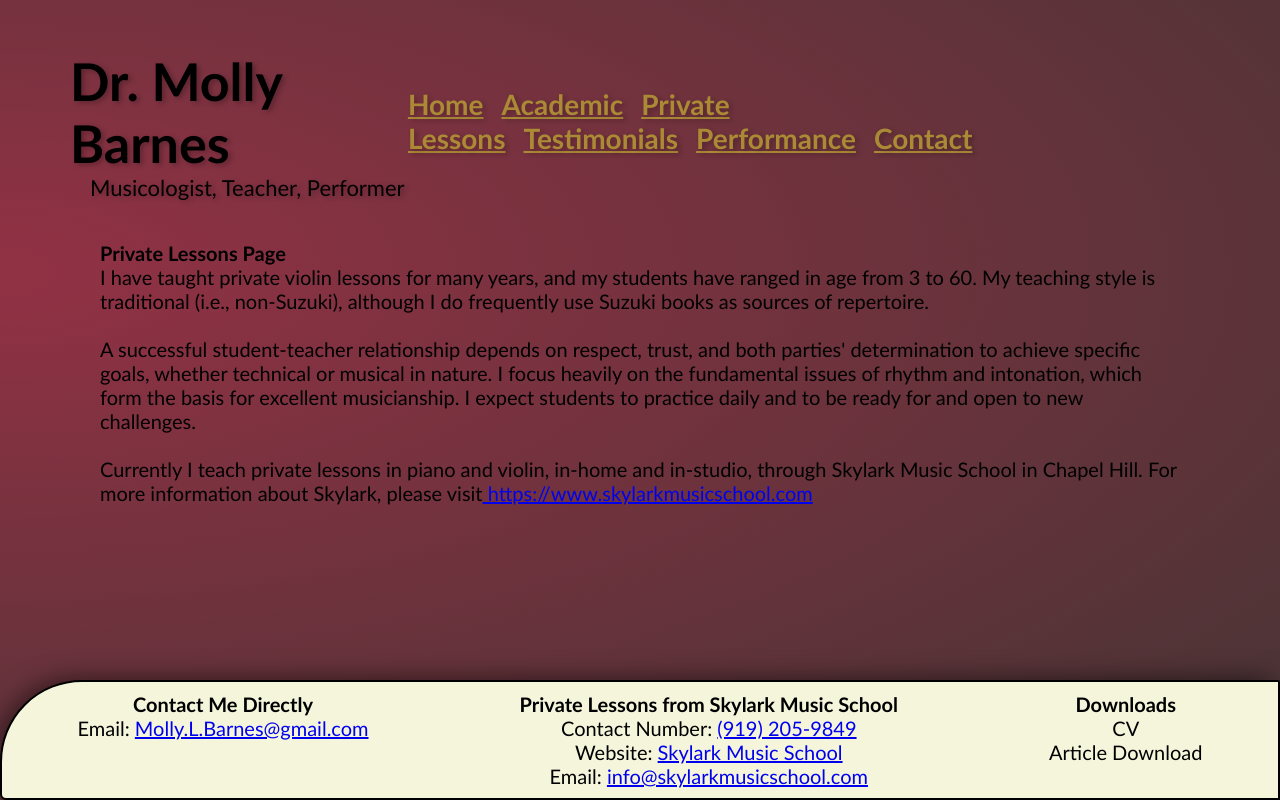
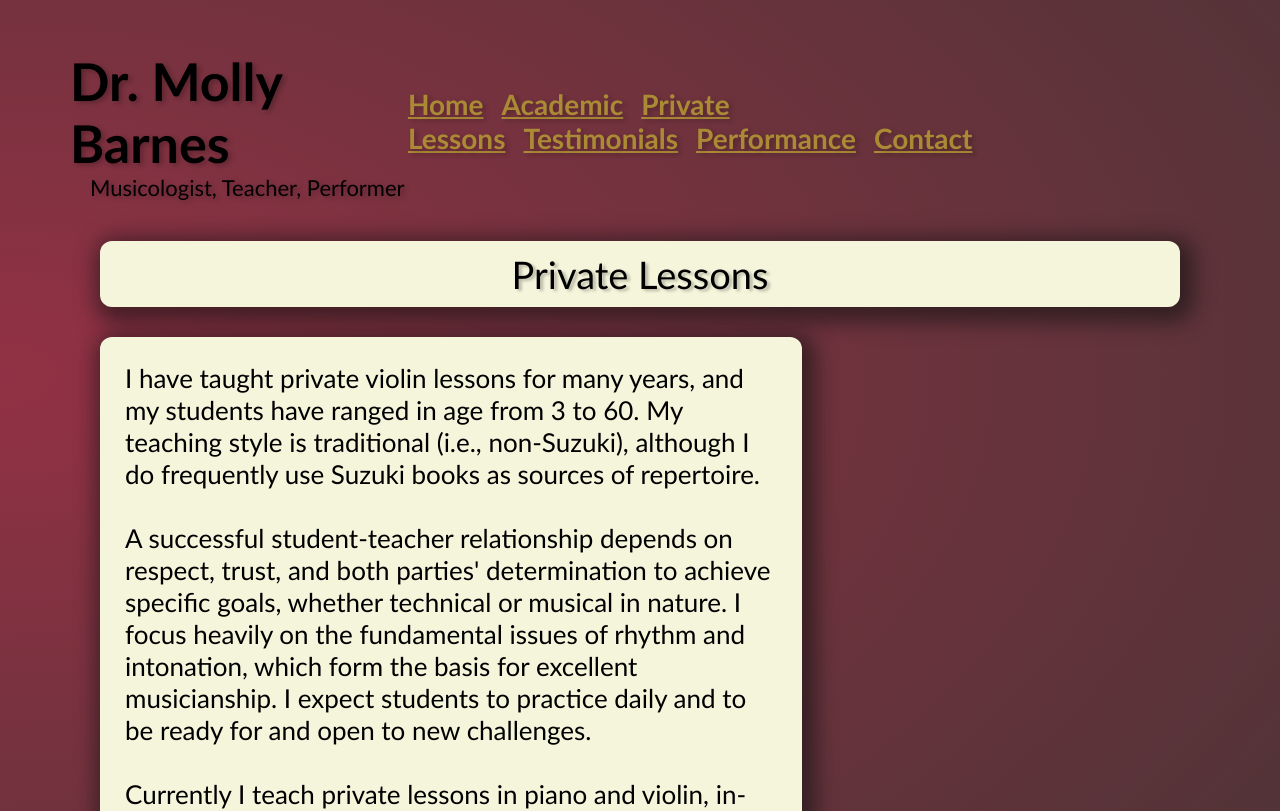
Before and after one commit to jlayher/molly-barnes-music, a Next.js app: page /private-lessons in a window 1280 px wide. Shown: the top 811 px of the page. Built offline with nearby package versions, Linux system fonts and the light colour scheme.

Commit message:
Some Deployment issues.  Updated page styles to be similar to home

```diff
--- a/src/pages/private-lessons.js
+++ b/src/pages/private-lessons.js
@@ -1,31 +1,41 @@
 import React from "react";
 import Layout from "@/layout/Layout";
+
+import styles from "@/styles/privatelessons.module.css";
 
 const PrivateLessons = () => {
   return (
     <Layout>
-      <h1>Private Lessons Page</h1>
-      <p>
-        I have taught private violin lessons for many years, and my students
-        have ranged in age from 3 to 60. My teaching style is traditional (i.e.,
-        non-Suzuki), although I do frequently use Suzuki books as sources of
-        repertoire.
-        <br />
-        <br />
-        A successful student-teacher relationship depends on
-        respect, trust, and both parties' determination to achieve specific
-        goals, whether technical or musical in nature. I focus heavily on the
-        fundamental issues of rhythm and intonation, which form the basis for
-        excellent musicianship. I expect students to practice daily and to be
-        ready for and open to new challenges.
-        <br/>
-        <br/>
-        Currently I teach private lessons
-        in piano and violin, in-home and in-studio, through Skylark Music School
-        in Chapel Hill.
-        For more information about Skylark, please visit
-        <a href="https://www.skylarkmusicschool.com"> https://www.skylarkmusicschool.com</a>
-      </p>
+      <div className={styles.privatelessons__title}>Private Lessons</div>
+
+      {/* body container */}
+      <div className={styles.privatelessons__body_container}>
+        <div className={styles.privatelessons__body_text}>
+          <p>
+            I have taught private violin lessons for many years, and my students
+            have ranged in age from 3 to 60. My teaching style is traditional
+            (i.e., non-Suzuki), although I do frequently use Suzuki books as
+            sources of repertoire.
+            <br />
+            <br />
+            A successful student-teacher relationship depends on respect, trust,
+            and both parties' determination to achieve specific goals, whether
+            technical or musical in nature. I focus heavily on the fundamental
+            issues of rhythm and intonation, which form the basis for excellent
+            musicianship. I expect students to practice daily and to be ready
+            for and open to new challenges.
+            <br />
+            <br />
+            Currently I teach private lessons in piano and violin, in-home and
+            in-studio, through Skylark Music School in Chapel Hill. For more
+            information about Skylark, please visit
+            <a href="https://www.skylarkmusicschool.com">
+              {" "}
+              https://www.skylarkmusicschool.com
+            </a>
+          </p>
+        </div>
+      </div>
     </Layout>
   );
 };
--- /dev/null
+++ b/src/styles/privatelessons.module.css
@@ -0,0 +1,58 @@
+
+
+.privatelessons__title {
+    display: flex;
+    justify-content: center;
+
+    padding-top: 10px;
+    padding-bottom: 10px;
+    margin: 0px 0px 20px 0px;
+
+    border-radius: 12px;
+
+    font-size: 38px;
+    font-weight: 400;
+
+    text-shadow: 3px 2px 3px rgba(0,0,0,0.25);
+    background-color: beige;
+
+      /* gradient generated with cssmatic.com */
+  -webkit-box-shadow: 5px 6px 20px 9px rgba(18,18,18,0.57);
+  -moz-box-shadow: 5px 6px 20px 9px rgba(18,18,18,0.57);
+  box-shadow: 5px 6px 20px 9px rgba(18,18,18,0.57);
+  }
+
+  .privatelessons__body_container {
+    display: flex;
+    flex-direction: column;
+
+}
+
+.privatelessons__body_text {
+    display: flex;
+    flex-direction: column;
+    align-items: center;
+
+    background-color: beige;
+    border-radius: 12px;
+    padding: 10px;
+    max-width: 65%;
+    margin-top: 10px;
+
+/* gradient generated with cssmatic.com */
+    -webkit-box-shadow: 5px 6px 20px 9px rgba(18,18,18,0.57);
+    -moz-box-shadow: 5px 6px 20px 9px rgba(18,18,18,0.57);
+    box-shadow: 5px 6px 20px 9px rgba(18,18,18,0.57);
+}
+
+
+.privatelessons__body_text p {
+    font-size: 26px;
+    padding: 15px;
+    line-height: 32px;
+}
+
+.privatelessons__body_text a {
+    font-size: 26px;
+    line-height: 32px;
+}
```
Also changed, not shown: src/pages/contact.js (+18 -13 lines), src/pages/performance.js (+23 -15 lines), src/styles/contact.module.css (added, +58 -0 lines), src/styles/performance.module.css (added, +58 -0 lines), .eslintrc.json, 1 other file (tests, documents, lock files or other folders).
